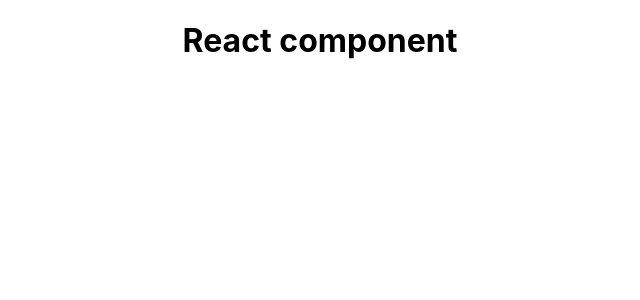
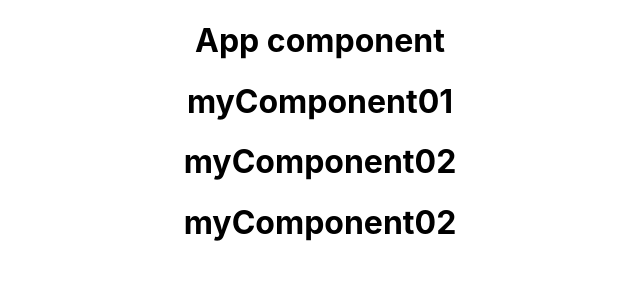
Before and after one commit to pawelmod/course_react_the_complete_guide, a React (Create React App) app: page / in a window 1280 px wide. Shown: the top 300 px of the page, without its empty margins (320-960 px from the left). Built offline with nearby package versions, Linux system fonts and the light colour scheme.

Commit message:
First two basic functional components

```diff
--- a/src/App.js
+++ b/src/App.js
@@ -1,13 +1,19 @@
 import React, { Component } from 'react';
-import logo from './logo.svg';
 import './App.css';
+import MyComponent01 from './MyComponent/MyComponent01';
+import MyComponent02 from './MyComponent/MyComponent02';
 
 class App extends Component {
   render() {
+
     return (
       <div className="App">
-        <h1>React component</h1>
+        <h1>App component</h1>
+          <MyComponent01/>
+          <MyComponent02/>
+          <MyComponent02/>
       </div>
+
     );
   }
 }
--- /dev/null
+++ b/src/MyComponent/MyComponent01.js
@@ -0,0 +1,9 @@
+import React from 'react';
+
+function MyComponent01(){
+  return (
+    <h1>myComponent01</h1>
+  )
+};
+
+export default MyComponent01;
--- /dev/null
+++ b/src/MyComponent/MyComponent02.js
@@ -0,0 +1,7 @@
+import React from 'react';
+
+const myComponent02 = () => {
+    return  <h1>myComponent02</h1>;
+}
+
+export default myComponent02;
```
Also changed, not shown: src/logo.svg (deleted), 1 other file (tests, documents, lock files or other folders).
